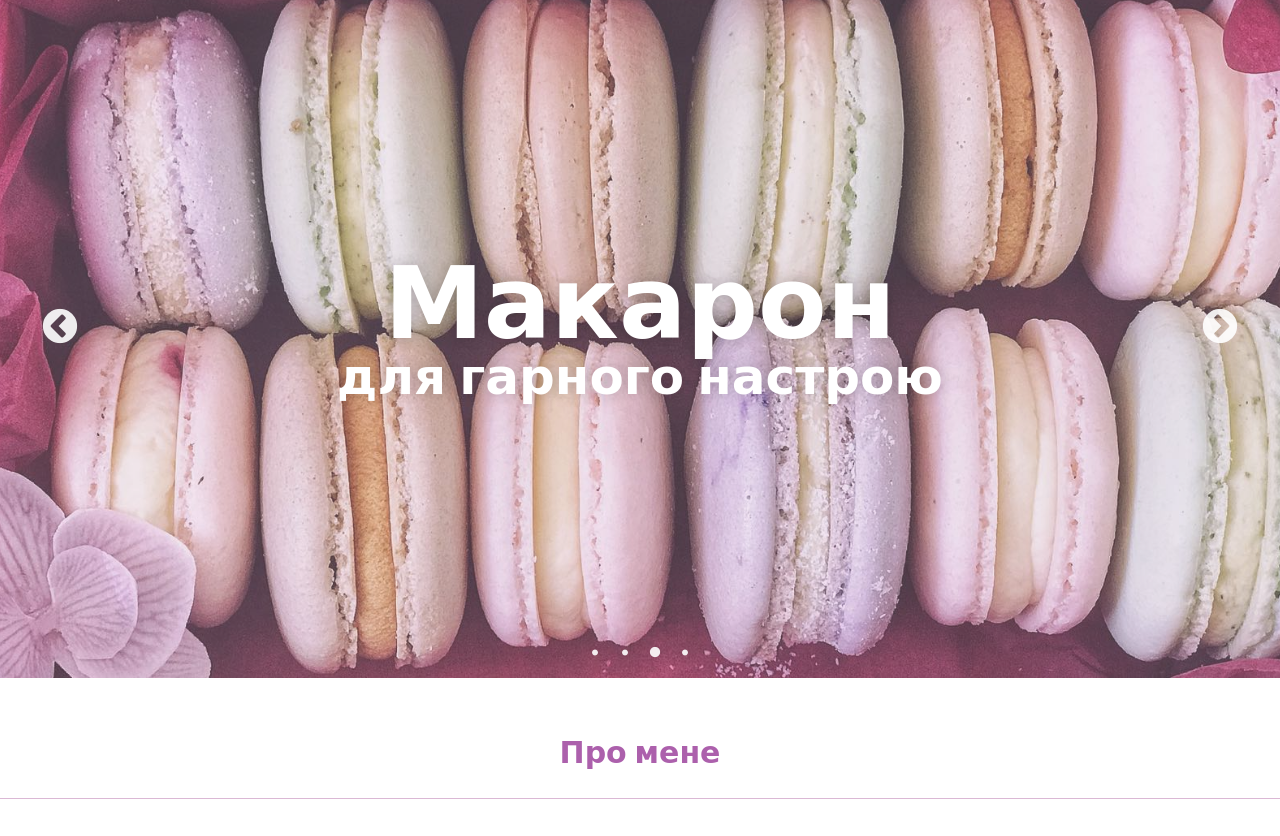
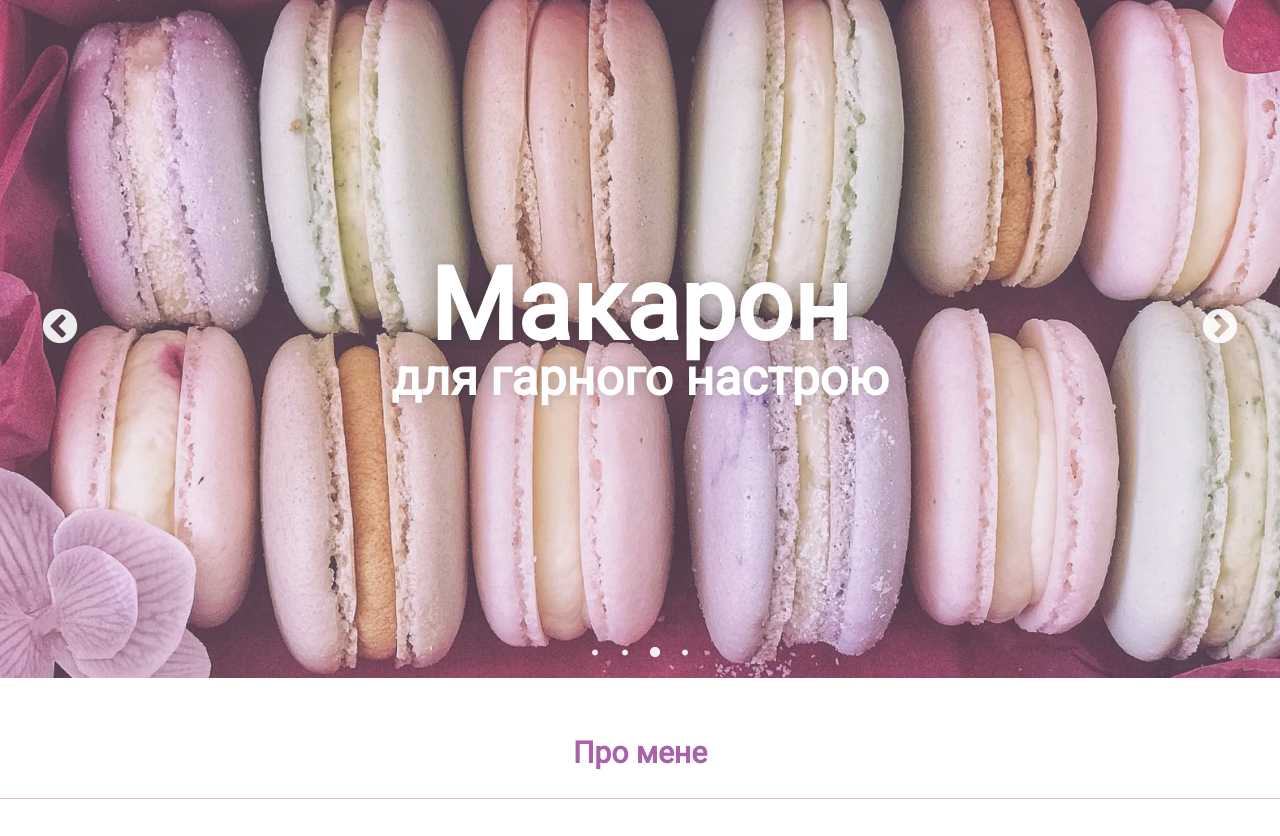
Before and after one commit to stroieva/Landing-Cake-Page, a plain HTML site: page index.html in a window 1280 px wide. Shown: the part 116-952 px from the top of the page. Drawn offline with nearby package versions, Linux system fonts and the light colour scheme.

Commit message:
Додала новий стиль тексту

```diff
--- a/style.css
+++ b/style.css
@@ -1,12 +1,12 @@
 @import url('https://fonts.googleapis.com/css2?family=Roboto:ital,wght@0,100;0,300;0,400;1,100&display=swap');
-@import url('https://fonts.googleapis.com/css2?family=Dancing+Script&display=swap');
+@import url('https://fonts.googleapis.com/css2?family=Roboto:ital@1&display=swap');
 
 * {
     box-sizing: border-box;
 }
 
 body {
-    font-family: 'Dancing Script', cursive;
+    font-family: 'Roboto', sans-serif;
 }
 
 /* header */
@@ -137,7 +137,7 @@ body {
 
 .section-title {
     color: #ac60ac;
-    font-size: 30px;
+    font-size: 25px;
     font-weight: bold;
     text-align: center;
 }
@@ -155,7 +155,7 @@ body {
 }
 
 .text-about {
-    font-family: 'Open Sans', sans-serif;
+    /* font-family: 'Open Sans', sans-serif; */
     color: #8e8c8c;
     text-align: justify;
     line-height: 1.2;
@@ -451,7 +451,6 @@ body {
 .contacts-text {
     color: gray;
     font-size: 18px;
-    font-family: 'Roboto';
     line-height: 1.2;
     text-align: center;
 }
@@ -459,7 +458,6 @@ body {
 .contacts-link {
     text-decoration: none;
     font-size: 18px;
-    font-family: 'Roboto';
     color: #693091;
 }
 
@@ -482,7 +480,6 @@ body {
 .copyright {
     font-size: 16px;
     text-align: center;
-    font-family: 'Roboto';
     color: #fff;
     padding: 20px 0;
 }
```
